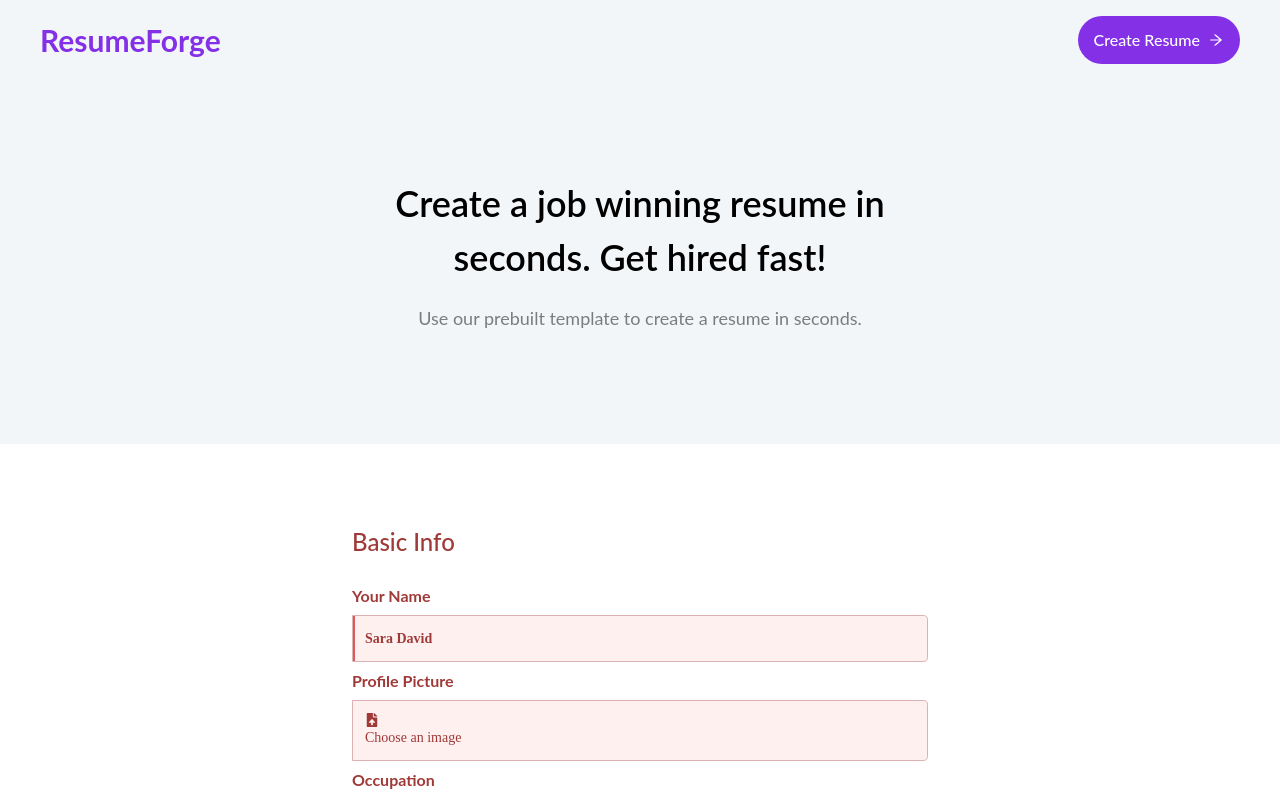
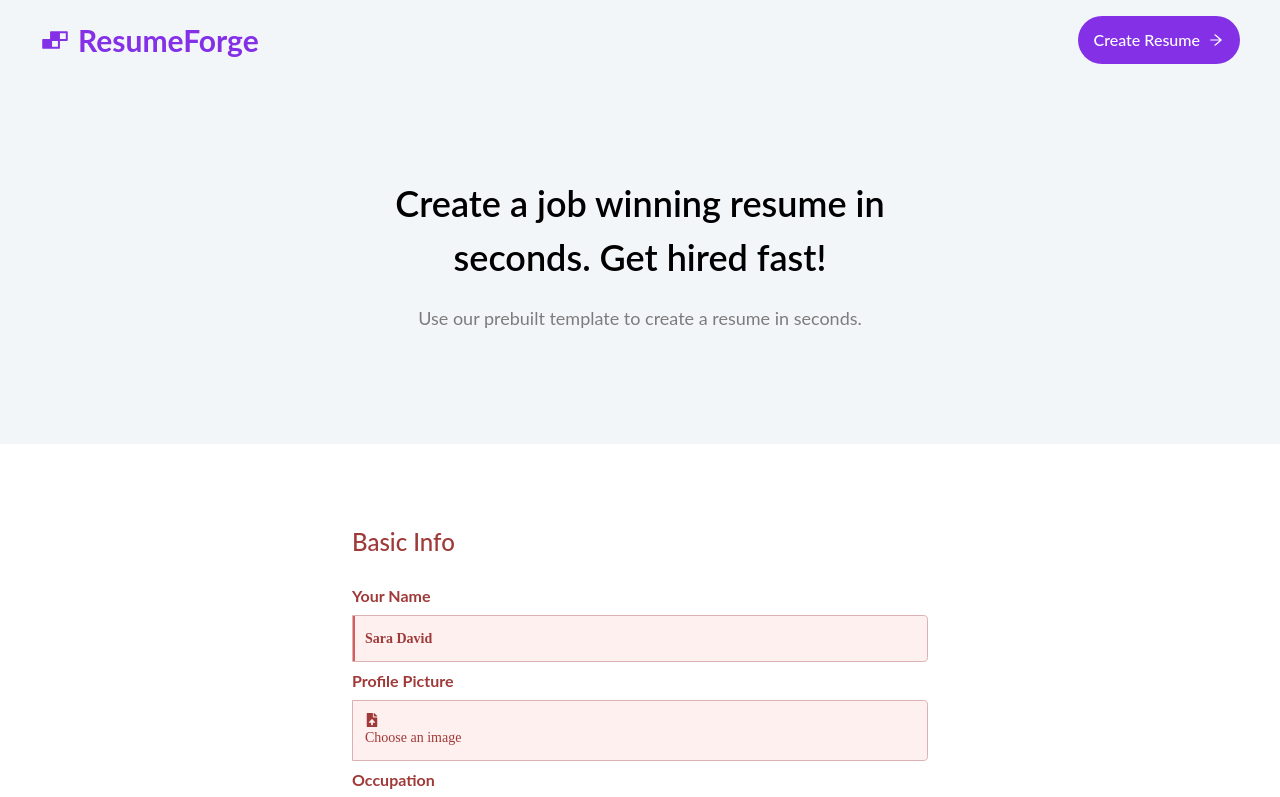
Before and after one commit to Undisclosed64/cv-maker, a React (Create React App) app: page / in a window 1280 px wide. Shown: the top 797 px of the page. Built offline with nearby package versions, Linux system fonts and the light colour scheme.

Commit message:
add logo to header

```diff
--- a/src/components/Header.js
+++ b/src/components/Header.js
@@ -1,11 +1,15 @@
 import React from "react";
 import { AiOutlineArrowRight } from "react-icons/ai";
+import { AiFillBuild } from "react-icons/ai";
 
 const Header = () => {
   return (
     <div>
       <header className="flex justify-between px-1 py-4 md:px-10 items-center">
-        <div className="font-bold text-2xl md:text-3xl">ResumeForge</div>
+        <div className="font-bold text-2xl md:text-3xl flex items-center gap-2">
+          <AiFillBuild />
+          <div> ResumeForge</div>
+        </div>
         <div className="btn-wrapper rounded-full text-brightWhite bg-brightPurple px-4 py-3 flex items-center gap-2 font-medium">
           <a className="" href="#create-resume">
             Create Resume
```
